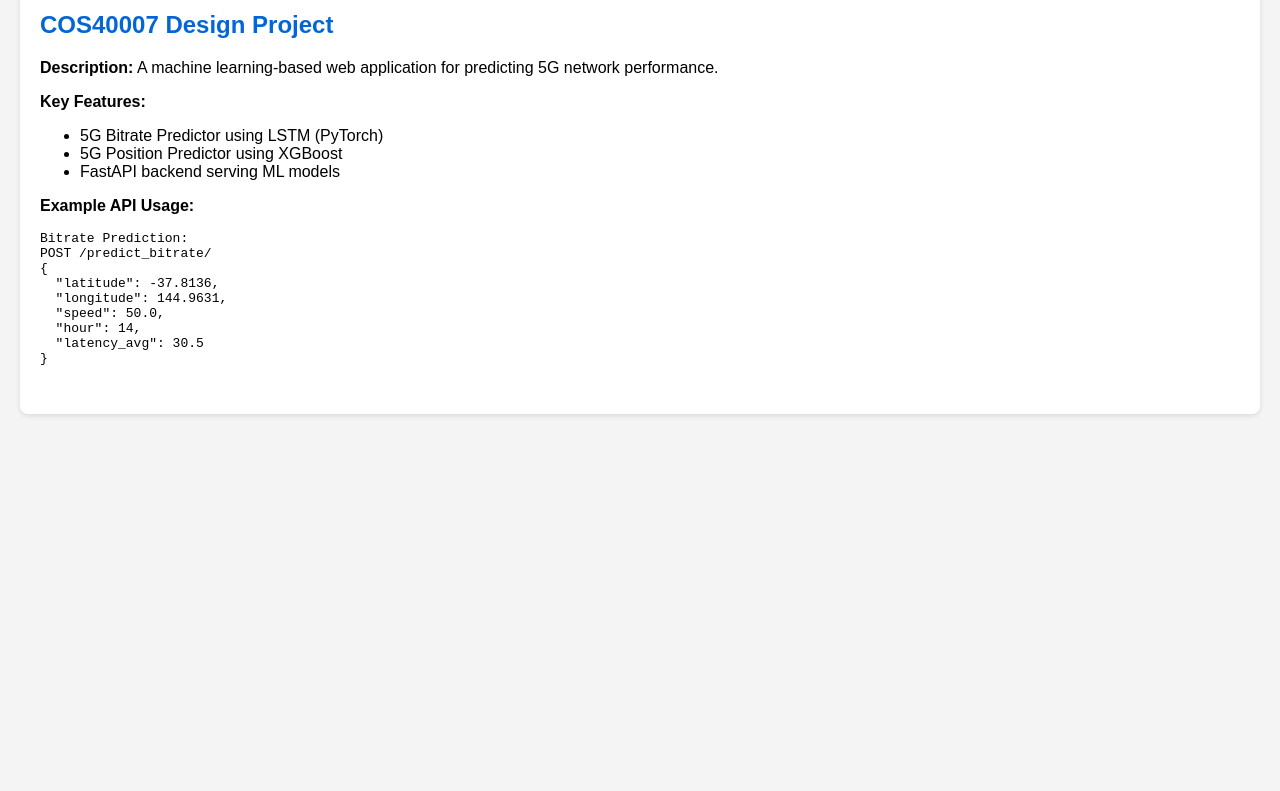
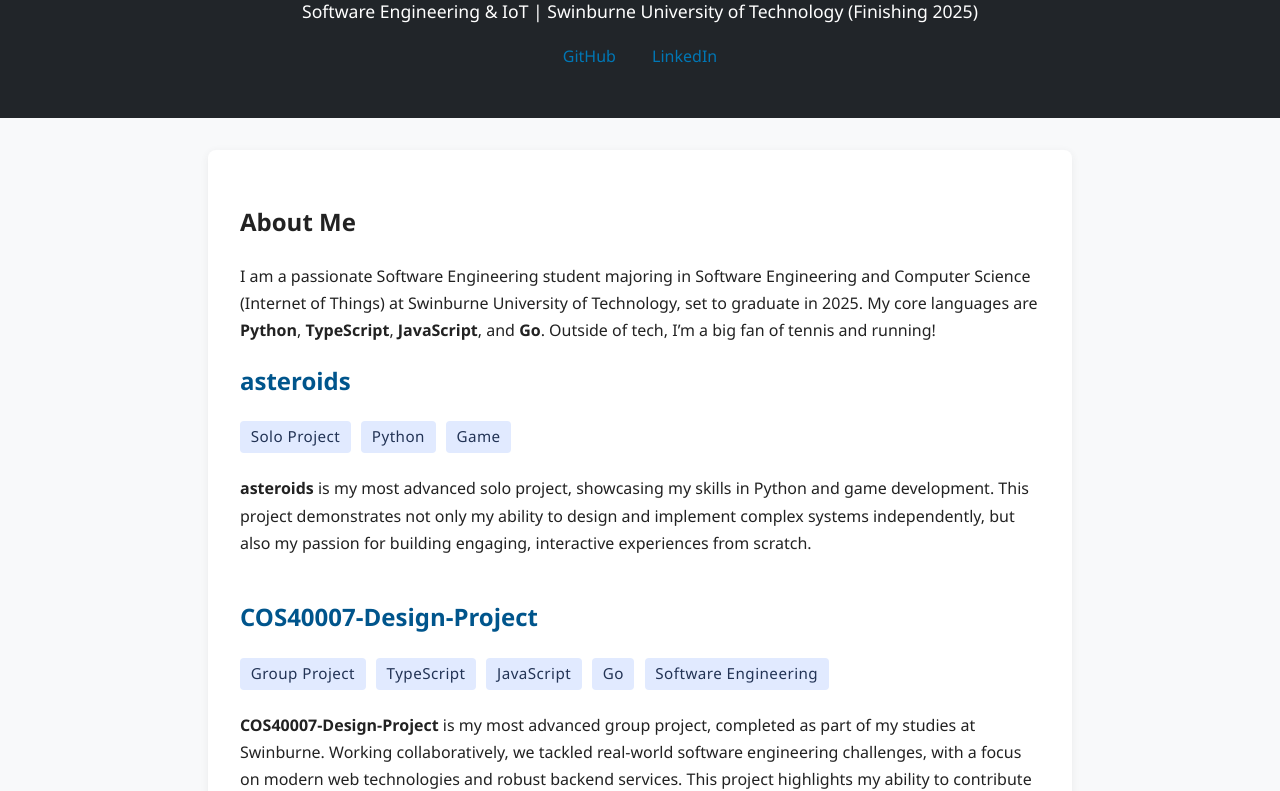
Before and after one commit to NonExstnt/nonexstnt.github.io, a plain HTML site: page index.html in a window 1280 px wide. Shown: the part 109-900 px from the top of the page. Before the commit the page ends 800 px from the top, so only its background shows below. Drawn offline with Linux system fonts and the light colour scheme.

Commit message:
Update index.html

```diff
--- a/index.html
+++ b/index.html
@@ -2,58 +2,137 @@
 <html lang="en">
 <head>
   <meta charset="UTF-8">
-  <title>NonExstnt's GitHub Projects</title>
+  <meta name="viewport" content="width=device-width,initial-scale=1.0">
+  <title>Michael van der Merwe | Projects</title>
   <style>
     body {
-      font-family: Arial, sans-serif;
-      background-color: #f4f4f4;
+      font-family: 'Segoe UI', Arial, sans-serif;
       margin: 0;
-      padding: 20px;
+      padding: 0;
+      background: #f8f9fa;
+      color: #222;
+      line-height: 1.7;
     }
-    .project {
-      background-color: #fff;
+    header {
+      background: #212529;
+      color: #fff;
+      padding: 2rem 1rem 1rem 1rem;
+      text-align: center;
+    }
+    header h1 {
+      margin: 0 0 0.4rem 0;
+      font-size: 2.5rem;
+    }
+    header p {
+      margin: 0.2rem 0 0 0;
+      font-size: 1.1rem;
+    }
+    nav {
+      text-align: center;
+      margin: 1rem 0 2rem 0;
+    }
+    nav a {
+      color: #0077b5;
+      text-decoration: none;
+      margin: 0 1rem;
+      font-weight: 500;
+    }
+    main {
+      max-width: 800px;
+      margin: 2rem auto;
+      background: #fff;
       border-radius: 8px;
-      padding: 20px;
-      margin-bottom: 20px;
-      box-shadow: 0 2px 5px rgba(0,0,0,0.1);
+      box-shadow: 0 2px 8px rgba(60,60,60,0.07);
+      padding: 2rem;
     }
-    .project h2 {
+    section.project {
+      margin-bottom: 2.5rem;
+    }
+    section.project h2 {
       margin-top: 0;
+      color: #00558c;
     }
-    .project a {
-      color: #0366d6;
-      text-decoration: none;
+    .tags {
+      margin-bottom: 0.8rem;
     }
-    .project a:hover {
-      text-decoration: underline;
+    .tag {
+      display: inline-block;
+      background: #e1eaff;
+      color: #235;
+      border-radius: 4px;
+      font-size: 0.95em;
+      padding: 0.2em 0.7em;
+      margin: 0 0.4em 0.4em 0;
+      vertical-align: middle;
+      letter-spacing: 0.03em;
+    }
+    @media (max-width: 600px) {
+      main { padding: 1rem; }
+      header { padding: 1.5rem 0.5rem 0.7rem 0.5rem; }
+    }
+    footer {
+      text-align: center;
+      color: #888;
+      font-size: 0.95em;
+      margin: 2rem 0 1rem 0;
     }
   </style>
 </head>
 <body>
-  <h1>Featured GitHub Projects by NonExstnt</h1>
+  <header>
+    <h1>Michael van der Merwe</h1>
+    <p>Software Engineering & IoT | Swinburne University of Technology (Finishing 2025)</p>
+    <nav>
+      <a href="https://github.com/NonExstnt" target="_blank">GitHub</a>
+      <a href="https://www.linkedin.com/in/michaeljvdm/" target="_blank">LinkedIn</a>
+    </nav>
+  </header>
+  <main>
+    <section>
+      <h2>About Me</h2>
+      <p>
+        I am a passionate Software Engineering student majoring in Software Engineering and Computer Science (Internet of Things) at Swinburne University of Technology, set to graduate in 2025.
+        My core languages are <strong>Python</strong>, <strong>TypeScript</strong>, <strong>JavaScript</strong>, and <strong>Go</strong>.
+        Outside of tech, I’m a big fan of tennis and running!
+      </p>
+    </section>
 
-  <div class="project">
-    <h2><a href="https://github.com/NonExstnt/COS40007-Design-Project" target="_blank">COS40007 Design Project</a></h2>
-    <p><strong>Description:</strong> A machine learning-based web application for predicting 5G network performance.</p>
-    <p><strong>Key Features:</strong></p>
-    <ul>
-      <li>5G Bitrate Predictor using LSTM (PyTorch)</li>
-      <li>5G Position Predictor using XGBoost</li>
-      <li>FastAPI backend serving ML models</li>
-    </ul>
-    <p><strong>Example API Usage:</strong></p>
-    <pre>
-Bitrate Prediction:
-POST /predict_bitrate/
-{
-  "latitude": -37.8136,
-  "longitude": 144.9631,
-  "speed": 50.0,
-  "hour": 14,
-  "latency_avg": 30.5
-}
-    </pre>
-  </div>
+    <section class="project">
+      <h2>
+        <a href="https://github.com/NonExstnt/asteroids" target="_blank" style="color:#00558c; text-decoration:none;">
+          asteroids
+        </a>
+      </h2>
+      <div class="tags">
+        <span class="tag">Solo Project</span>
+        <span class="tag">Python</span>
+        <span class="tag">Game</span>
+      </div>
+      <p>
+        <strong>asteroids</strong> is my most advanced solo project, showcasing my skills in Python and game development. This project demonstrates not only my ability to design and implement complex systems independently, but also my passion for building engaging, interactive experiences from scratch.
+      </p>
+    </section>
 
+    <section class="project">
+      <h2>
+        <a href="https://github.com/NonExstnt/COS40007-Design-Project" target="_blank" style="color:#00558c; text-decoration:none;">
+          COS40007-Design-Project
+        </a>
+      </h2>
+      <div class="tags">
+        <span class="tag">Group Project</span>
+        <span class="tag">TypeScript</span>
+        <span class="tag">JavaScript</span>
+        <span class="tag">Go</span>
+        <span class="tag">Software Engineering</span>
+      </div>
+      <p>
+        <strong>COS40007-Design-Project</strong> is my most advanced group project, completed as part of my studies at Swinburne. Working collaboratively, we tackled real-world software engineering challenges, with a focus on modern web technologies and robust backend services. This project highlights my ability to contribute effectively in a team setting, utilizing TypeScript, JavaScript, and Go.
+      </p>
+    </section>
+  </main>
+  <footer>
+    &copy; 2025 Michael van der Merwe &ndash; Built with HTML &amp; ❤️
+  </footer>
 </body>
 </html>
```
